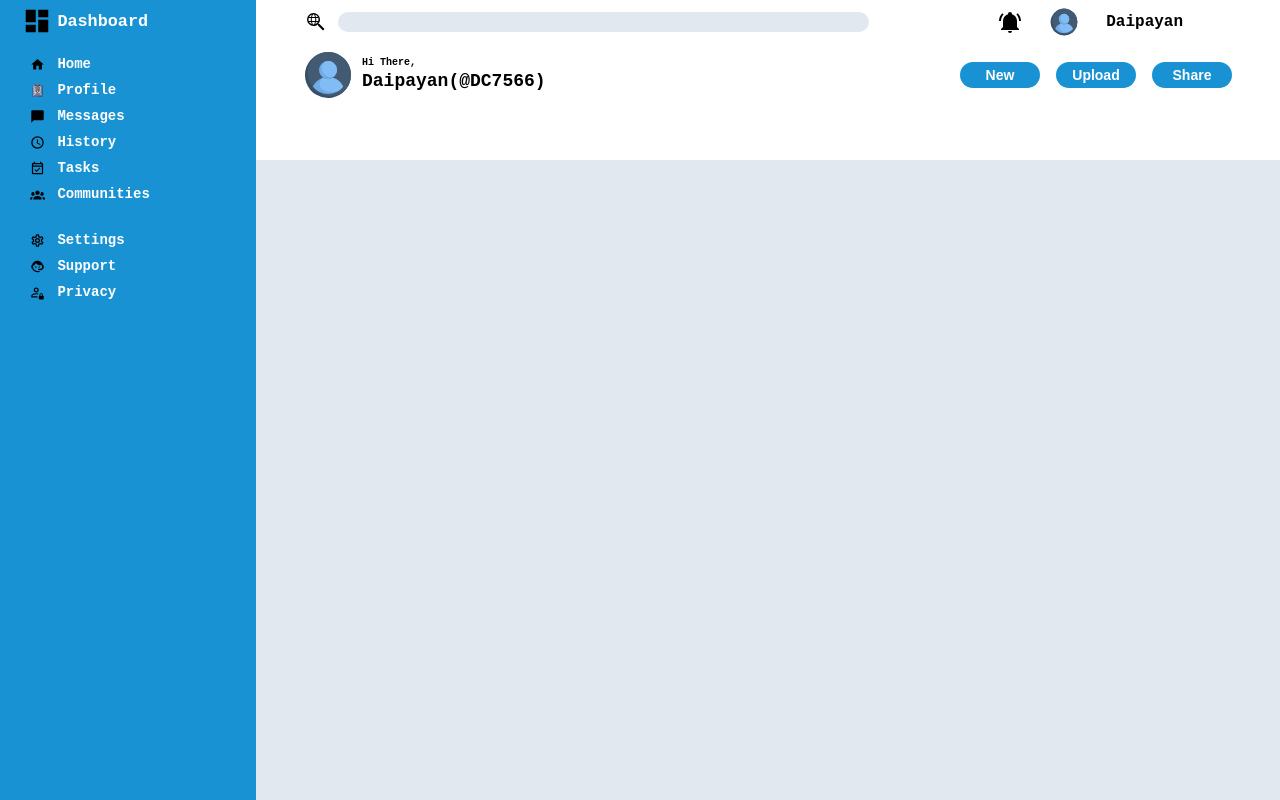
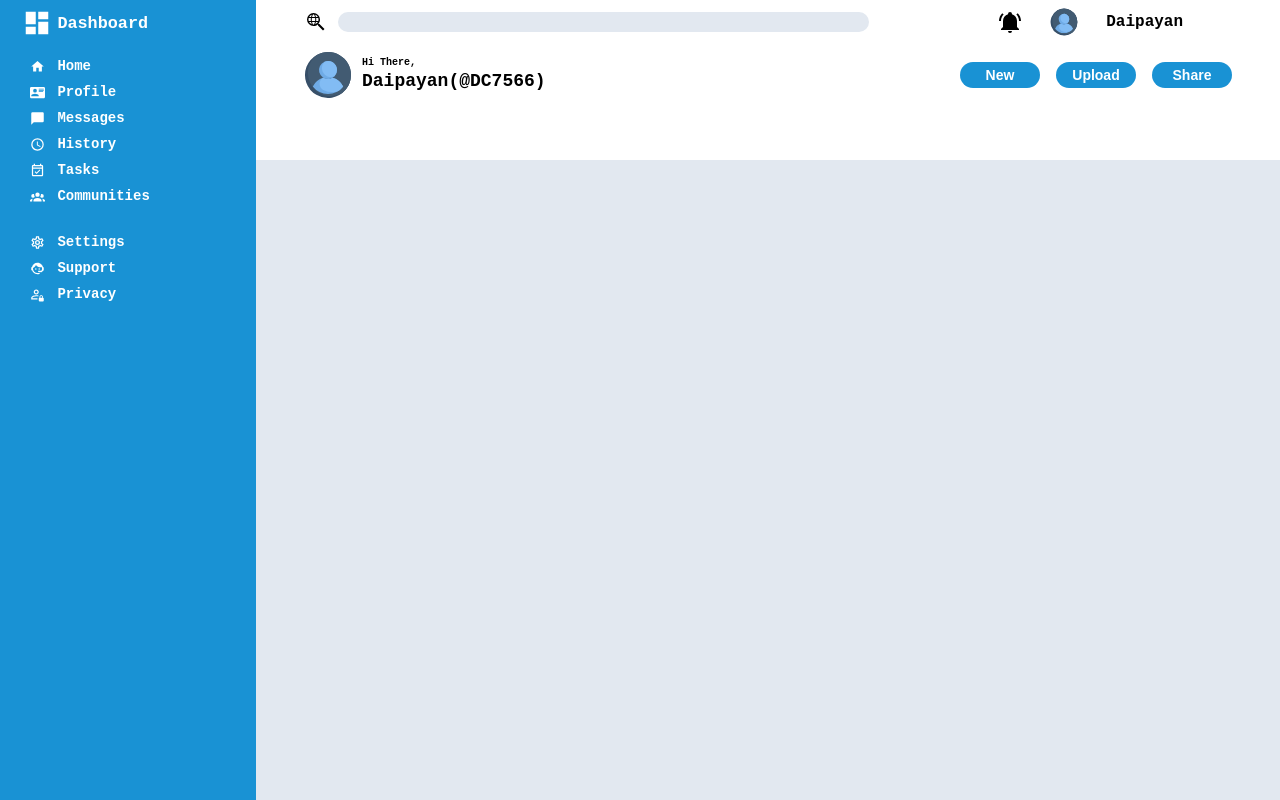
Before and after one commit to DC75166/odin-admin-dashboard, a plain HTML site: page index.html in a window 1280 px wide. Drawn offline with Linux system fonts and the light colour scheme.

Commit message:
New image for profile icon in sidebar added

```diff
--- a/index.html
+++ b/index.html
@@ -50,7 +50,7 @@
                 <h2>Home</h2>
             </div>
             <div class="side-element">
-                <img src="media/reshot-icon-profile-information-WC6GJEX45R.svg" alt="profile info" class="profile-icon">
+                <img src="media/card-account-details.svg" alt="profile info" class="profile-icon">
                 <h2>Profile</h2>
             </div>
             <div class="side-element">
--- a/style.css
+++ b/style.css
@@ -136,7 +136,7 @@ aside {
 	background-color: var(--bg-color-sidebar);
 	grid-area: sidebar;
 	font-size: 0.7rem;
-	padding: .4rem 1.4rem 1.4rem;
+	padding: .5rem 1.4rem 1.4rem;
 	min-height: 100vh;
 }
 
@@ -151,6 +151,7 @@ aside {
 }
 .heading>img{
 	width : 30px;
+	filter: brightness(0) invert(1);
 }
 .side-element{
 	display: grid;
@@ -165,6 +166,7 @@ aside {
 }
 .side-element>img{
 	width: 15px;
+	filter: brightness(0) invert(1);
 }
 .side-row1{
 	margin-bottom: 30px;
```
Also changed, not shown: media/account-outline.svg (added), media/card-account-details.svg (added).
